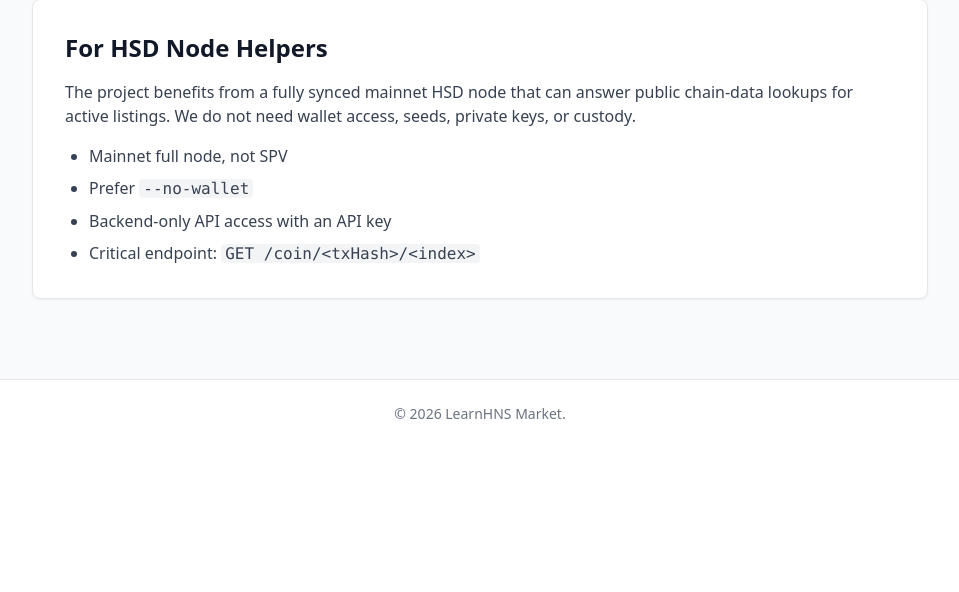
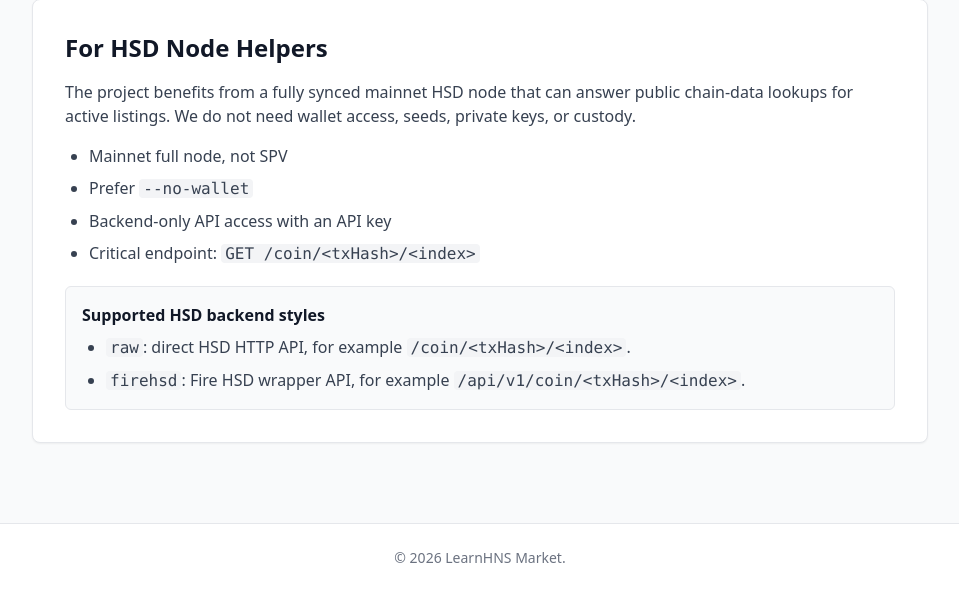
Before and after one commit to shadstoneofficial/learnhns-market, a Flask app: page /docs in a window 1280 px wide. Shown: the part 2336-2928 px from the top of the page, without its empty margins (160-1119 px from the left). Before the commit the page ends 2755 px from the top, so only its background shows below. Run offline with Flask 3, Linux system fonts and the light colour scheme; some libraries are stand-ins or nearby versions.

Commit message:
Document Fire HSD backend support

```diff
--- a/app/templates/docs.html
+++ b/app/templates/docs.html
@@ -115,6 +115,13 @@
             <li>Backend-only API access with an API key</li>
             <li>Critical endpoint: <code class="rounded bg-gray-100 px-1">GET /coin/&lt;txHash&gt;/&lt;index&gt;</code></li>
         </ul>
+        <div class="mt-5 rounded-md border border-gray-200 bg-gray-50 p-4">
+            <h3 class="font-semibold text-gray-900 mb-2">Supported HSD backend styles</h3>
+            <ul class="list-disc pl-6 space-y-2 text-gray-700">
+                <li><code class="rounded bg-gray-100 px-1">raw</code>: direct HSD HTTP API, for example <code class="rounded bg-gray-100 px-1">/coin/&lt;txHash&gt;/&lt;index&gt;</code>.</li>
+                <li><code class="rounded bg-gray-100 px-1">firehsd</code>: Fire HSD wrapper API, for example <code class="rounded bg-gray-100 px-1">/api/v1/coin/&lt;txHash&gt;/&lt;index&gt;</code>.</li>
+            </ul>
+        </div>
     </section>
 </div>
 {% endblock %}
```
